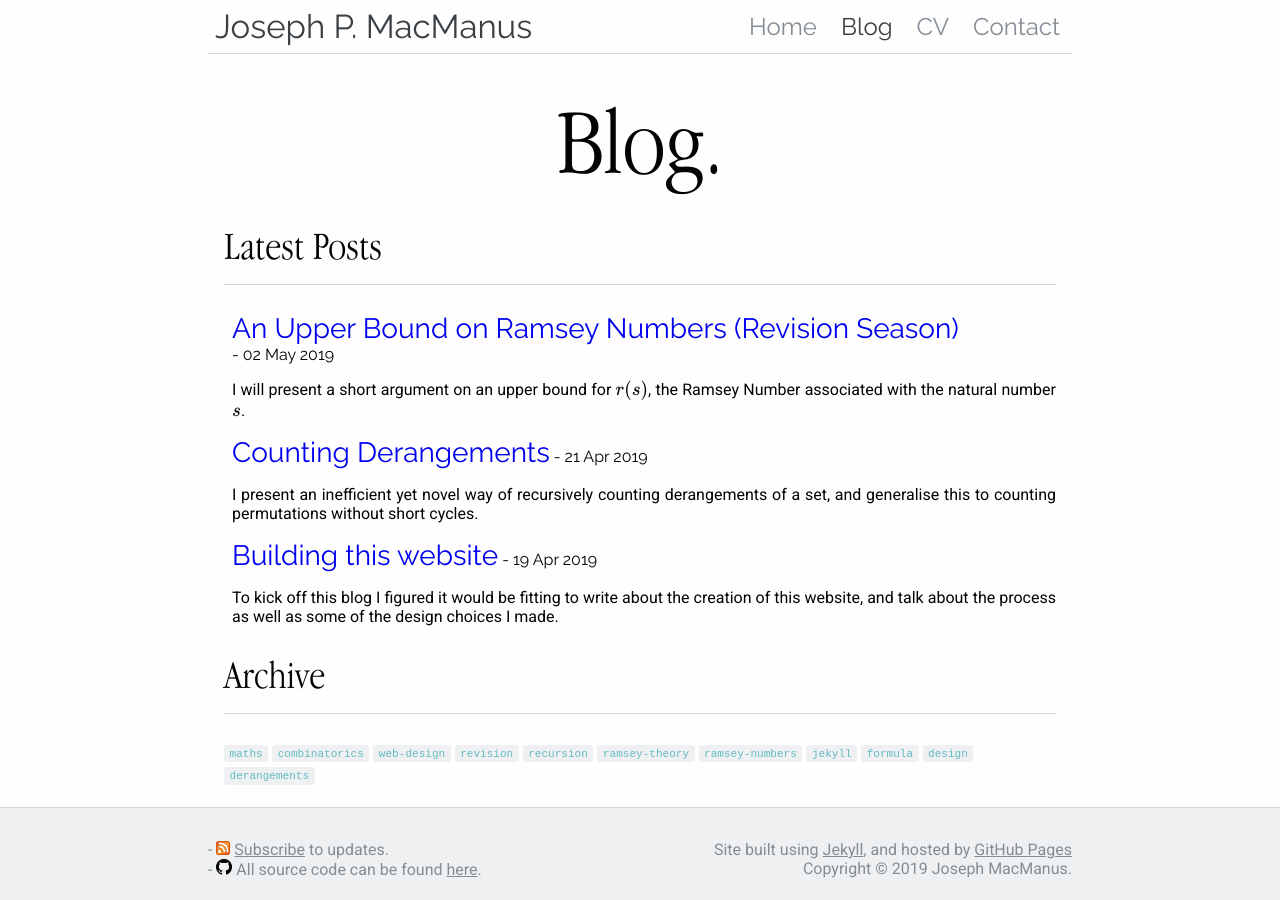
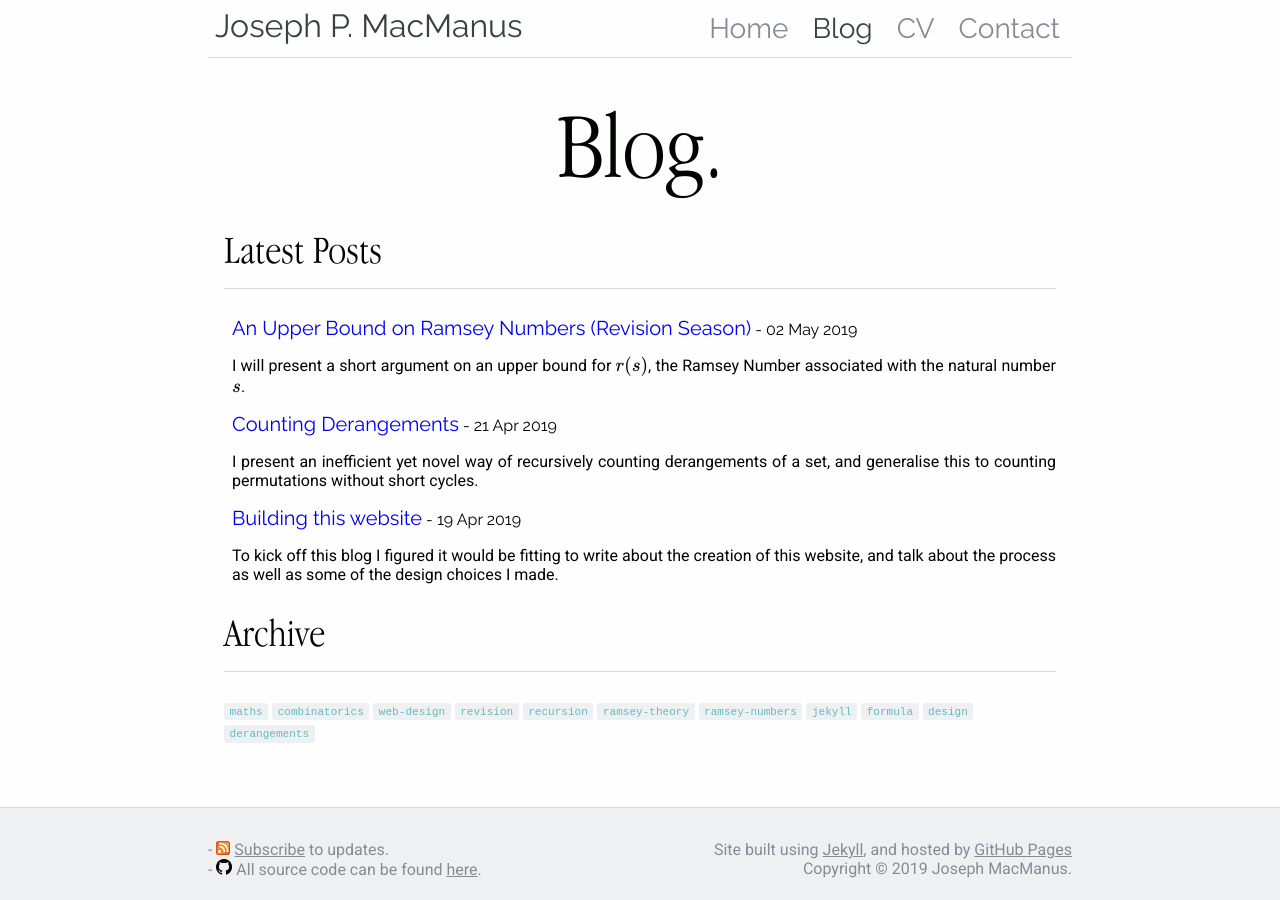
Before and after one commit to tiepdotme/jpmacmanus.me, a Jekyll site: the page built from blog.html, in a window 1280 px wide. Built offline with Jekyll 4.4.1, drawn with Linux system fonts in a browser that asks for light colours; formulas are drawn with MathJax 3.

Commit message:
small font size changes

```diff
--- a/_sass/header.scss
+++ b/_sass/header.scss
@@ -26,7 +26,7 @@
 
 .headerItem {
   //display: inline-block;
-  font-size: 24px;
+  font-size: 1.75em;
   padding: 12px;
   font-family: 'Raleway', sans-serif;
   float: left;
@@ -66,7 +66,7 @@ a.headerItem:active {
 #namelink {
   // border-right: 1px solid #555555;
   float: left;
-  font-size: 33px;
+  font-size: 2em;
   padding: 7px;
   font-weight: normal;
   color: $active-header-link;
--- a/_sass/sidebar-right.scss
+++ b/_sass/sidebar-right.scss
@@ -7,18 +7,18 @@
 }
 
 li.sidebar-preview {
-  font-size: 0.75em;
+  font-size: 0.8em;
   padding-left: 0;
 }
 
 h3.sidebar-post-title {
-  font-size: 1.1em;
+  font-size: 1.15em;
   margin: 0;
   display:inline-block;
 }
 
 h4.sidebar-post-date {
-  font-size: 0.75em;
+  font-size: 1em;
   margin: 0;
   display: inline-block;
 }
--- a/blog.html
+++ b/blog.html
@@ -8,7 +8,7 @@ title: Blog
 <ul id="post-list">
   {% for post in site.posts %}
     <li>
-      <h2 class="post-link"><a href="{{ post.url }}">{{ post.post-title }}</a></h2>
+      <h3 class="post-link"><a href="{{ post.url }}">{{ post.post-title }}</a></h3>
       <h4 class="post-date"> - {{ post.date | date_to_string }}</h4>
       <p>{{ post.excerpt }}</p>
     </li>
```
